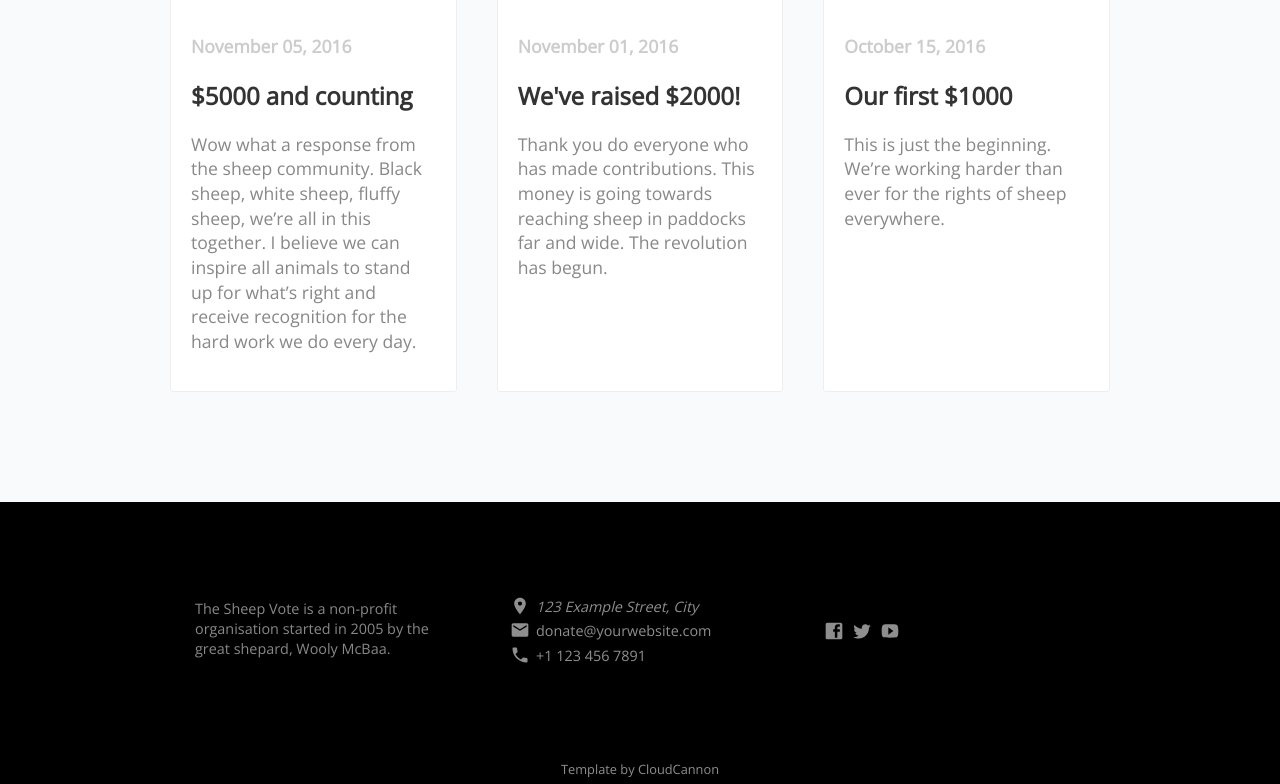
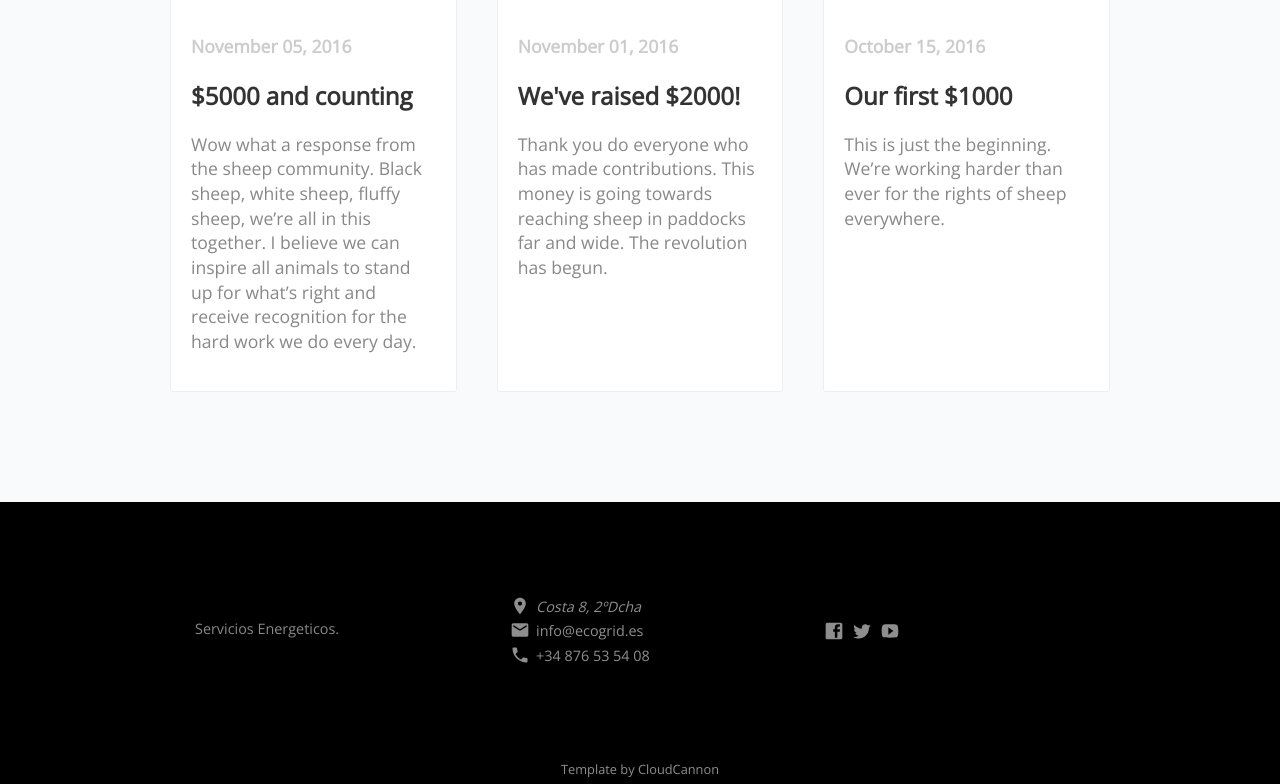
Before and after one commit to Ecogrid/Ecogrid-Landing, a Jekyll site: the page built from index.html, in a window 1280 px wide and 900 px high, scrolled down 3798 px, cut to the strip 116-900 px from the top of the window. Built offline with Jekyll 4.4.1, drawn with Linux system fonts in a browser that asks for light colours; nearby versions of some CDN libraries; a script that is not in the unit is left out.

Commit message:
Update company.yml

```diff
--- a/_data/company.yml
+++ b/_data/company.yml
@@ -1,8 +1,8 @@
-company_name: The Sheep Vote
-mission_statement: The Sheep Vote is a non-profit organisation started in 2005 by the great shepard, Wooly McBaa.
-address: 123 Example Street, City
-phone: +1 123 456 7891
-email: donate@yourwebsite.com
-facebook: CloudCannon
-twitter: CloudCannon
-youtube: CloudCannon
+company_name: Ecogrid Energy
+mission_statement: Servicios Energeticos.
+address: Costa 8, 2ºDcha
+phone: +34 876 53 54 08
+email: info@ecogrid.es
+facebook: ecogrid.es
+twitter: ecogrid.es
+youtube: ecogrid.es
```
